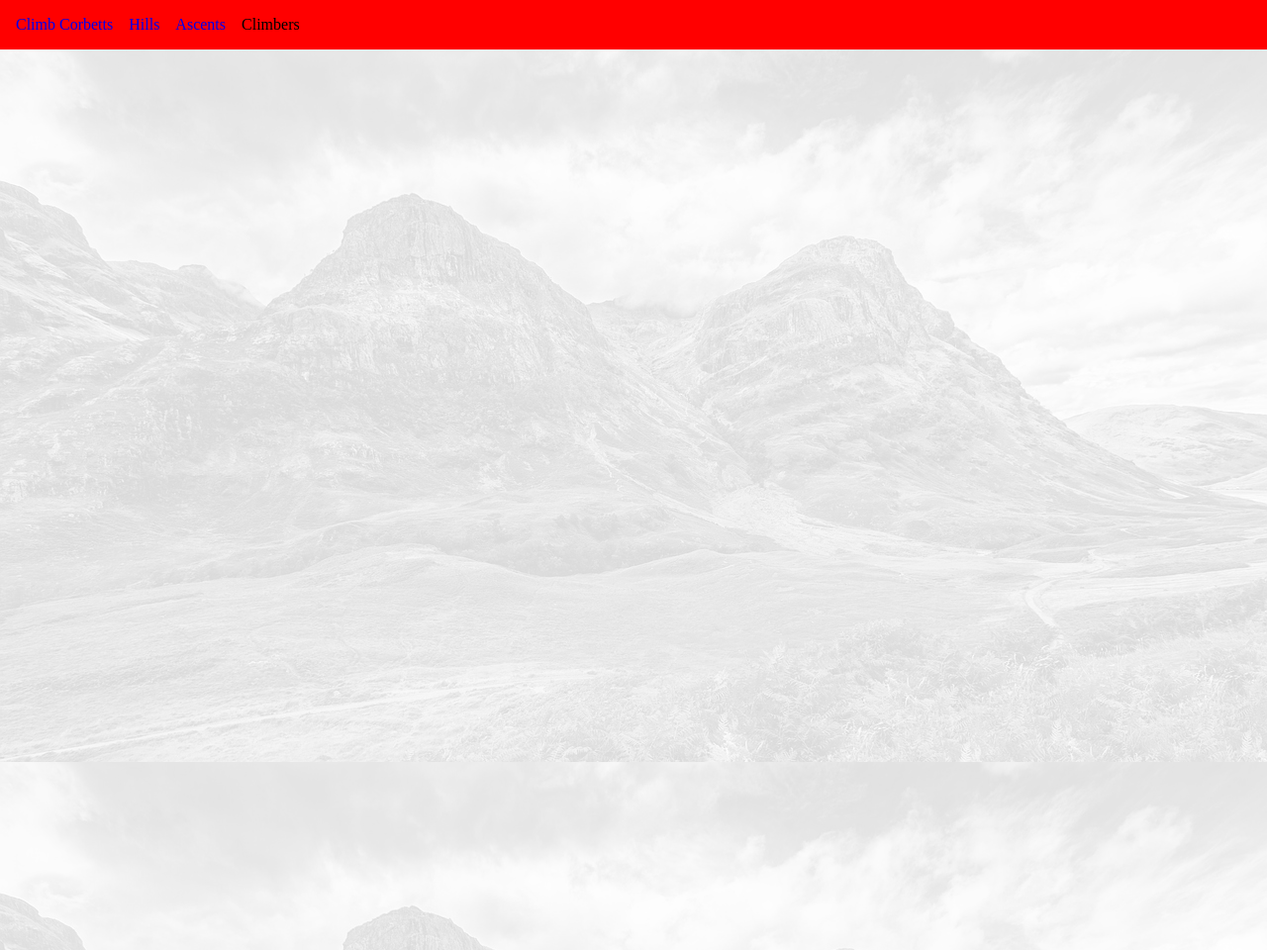
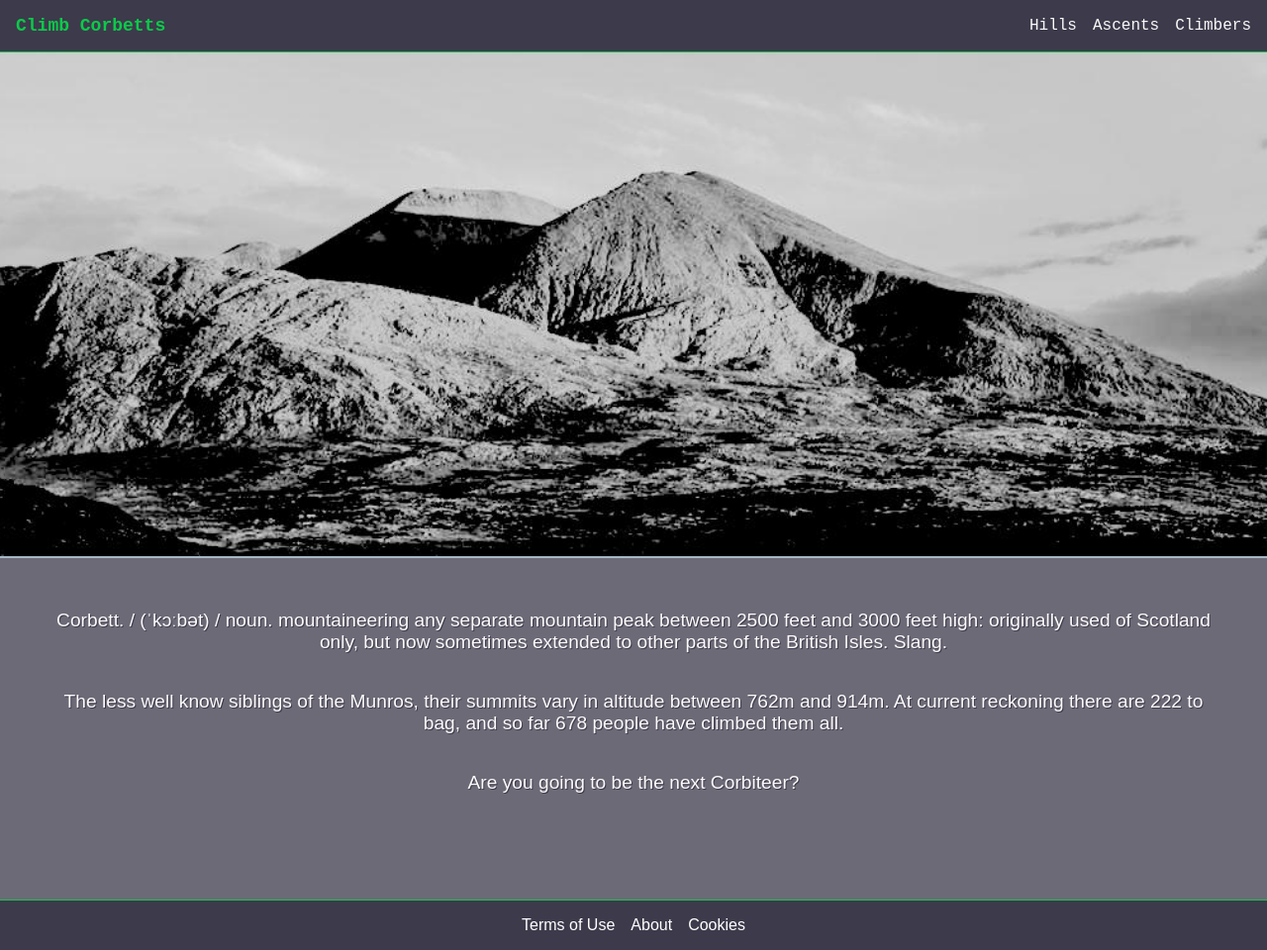
Before and after one commit to stustr/climber_app, a Flask app: page / in a window 1280 px wide; the page is wider, and only the part inside the window is pictured. Shown: that part at 99% size. Run offline with Flask 2, Linux system fonts and the light colour scheme.

Commit message:
css styling first commit

```diff
--- a/contollers/climbers_controller.py
+++ b/contollers/climbers_controller.py
@@ -61,5 +61,5 @@ def show_climber(id):
     hills = hill_repo.select_all()
     total_m_climbed = climber_repo.total_climbing_height(id)
     percent_completed = climber_repo.amount_completed(id)
-    monthly_bar_chart = climber_repo.monthly_bar(id)
+    # climber_repo.monthly_bar(id)
     return render_template("/climbers/show.html", climber=climber, ascents=ascents, climbs=climbs, hills=hills, total_m_climbed=total_m_climbed, percent_completed=percent_completed)
--- a/static/css/style.css
+++ b/static/css/style.css
@@ -1,6 +1,17 @@
+:root {
+    --main-grey: #3d3a4b;
+    --darkish-grey: #6d6a77;
+    --lighter-grey: #9d9aa3;
+    --offwhite: #fcfafa;
+    --lightest-grey: c8d3d5;
+    --grey-blue: #a4b8c4;
+    --accent-green: #0cca4a;
+}
+
 body {
     padding: 0;
     margin: 0;
+    font-family: Arial, Helvetica, sans-serif;
 }
 
 #page-wrapper {
@@ -9,14 +20,30 @@ body {
     height: 120vh;
 }
 
+#nav-logo {
+    color:#0cca4a;
+    font-weight: bolder;
+    margin-right: auto;
+    font-size: large;
+}
+
+#corbett-banner {
+    width: 120%;
+    border-bottom: solid 2px #a4b8c4;
+    margin-bottom: 2rem;
+}
+
 li {
     list-style-type: none;
 
 }
 
 nav {
-    background-color: red;
+    background-color: var(--main-grey);
     display: flex;
+    font-family: 'Courier New', Courier, monospace;
+    color: white;
+    border-bottom: solid 1px #0cca4a;
 }
 
 nav ul {
@@ -25,6 +52,8 @@ nav ul {
     padding: 1rem;
     justify-content: flex-end;
     gap: 1rem;
+    width: 100%;
+    align-items: center;
 }
 
 nav>ul>li:first-child {
@@ -33,6 +62,7 @@ nav>ul>li:first-child {
 
 a {
     text-decoration: none;
+    color: #fcfafa;
 }
 
 .dropdown {
@@ -43,7 +73,8 @@ a {
     display: flex;
     flex-direction: column;
     position: absolute;
-    background: red;
+    background: #a4b8c4;
+    border-radius: 0.1rem;
 }
 
 .submenu {
@@ -61,18 +92,21 @@ a {
 }
 
 main {
-    background: url("/static/images/background_vtransp.png");
+    background: #6d6a77;
     width: 100%;
-    padding: 0 2rem;
     flex: 1;
+    display: flex;
+    flex-direction: column;
+    align-items: center;
 }
 
 footer {
     width: 100%;
-    background-color: red;
+    background-color: #3d3a4b;
     display: flex;
     color: white;
     justify-content: center;
+    border-top: solid 1px #0cca4a;
 }
 
 footer ul{
@@ -102,3 +136,38 @@ th, td {
 header {
     width: 100%;
 }
+
+.start-intro {
+    padding: 0 3rem;
+    color:#fcfafa;
+    text-shadow: 1px 1px #3d3a4b;
+    text-align: center;
+    font-size: larger;
+}
+
+table {
+    color:#fcfafa;
+}
+
+.page-header {
+    text-align: center;
+    font-size: x-large;
+    color: #3d3a4b;
+    background-color: #a4b8c4;
+    text-shadow: 2px 2px #9d9aa3;
+    padding: 1rem;
+    border-radius: 0.2rem;
+}
+
+#corbett-table {
+    margin: 0 1rem;
+    padding: 1rem;
+}
+
+th {
+    background-color: #3d3a4bb5;
+}
+
+td {
+    padding: 3px;
+}
--- a/templates/base.html
+++ b/templates/base.html
@@ -15,8 +15,8 @@
       <header>
         {% block header %}
         <nav>
-          <ul id="menu">
-            <a href="/">Climb Corbetts</a>
+          <ul>
+            <a id="nav-logo" href="/">Climb Corbetts</a>
             <li><a href="/hills">Hills</a></li>
             <li><a href="/ascents">Ascents</a></li>
             <li class="dropdown">
--- a/templates/climbers/show.html
+++ b/templates/climbers/show.html
@@ -38,4 +38,5 @@
 <h2>{{ total_m_climbed }} m</h2>
 <h3>Been on a climb?</h3>
 <button><a href="/ascents/new">Add a new ascent</a></button>
+<img src="/static/images/monthly_plot.jpg" alt="monthly activity chart">
 {% endblock main %}
--- a/templates/hills/index.html
+++ b/templates/hills/index.html
@@ -1,8 +1,6 @@
 {% extends 'base.html' %} {% block main %}
-<h1>Hello corbeteers</h1>
-<h2>Search by name:</h2>
-form
-<table>
+<h1 class="page-header">The Corbetts</h1>
+<table id="corbett-table">
   <tr>
     <th>Name</th>
     <th>Height</th>
--- a/templates/index.html
+++ b/templates/index.html
@@ -1,4 +1,18 @@
-{% extends 'base.html' %}
-{% block main %}
+{% extends 'base.html' %} {% block main %}
+<img
+  id="corbett-banner"
+  src="/static/images/corbett-banner.jpeg"
+  alt="corbett banner"
+/>
+<p id="start-def" class="start-intro">
+  Corbett. / (ˈkɔːbət) / noun. mountaineering any separate mountain peak between
+  2500 feet and 3000 feet high: originally used of Scotland only, but now
+  sometimes extended to other parts of the British Isles. Slang.
+</p>
+<p class="start-intro">
+  The less well know siblings of the Munros, their summits vary in altitude
+  between 762m and 914m. At current reckoning there are 222 to bag, and so far
+  678 people have climbed them all.
+</p>
+<p class="start-intro">Are you going to be the next Corbiteer?</p>
 {% endblock main %}
-{% block footer %}{% endblock footer %}
```
Also changed, not shown: repositories/climber_repository.py (+6 -5 lines), static/images/corbett-banner.jpeg (added), static/images/monthly_plot.jpg.
